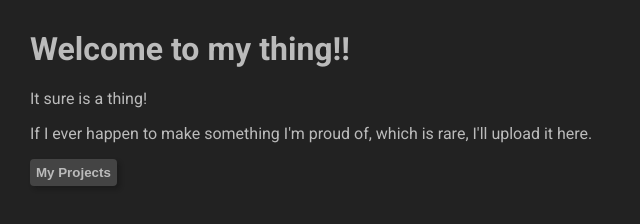
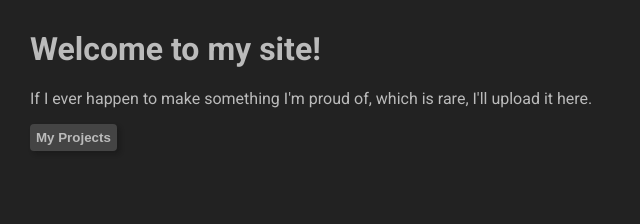
Before and after one commit to thatguyprincelolz/thatguyprincelolz.github.io, a plain HTML site: page index.html in a window 1280 px wide. Shown: the whole page, without its empty margins (0-640 px from the left). Drawn offline with Linux system fonts and the light colour scheme.

Commit message:
change the header and paragraph slightly

```diff
--- a/index.html
+++ b/index.html
@@ -33,8 +33,8 @@
         }
     </style>
     <body>
-        <h1>Welcome to my thing!!</h1>
-        <p>It sure is a thing!</p> <p>If I ever happen to make something I'm proud of, which is rare, I'll
+        <h1>Welcome to my site!</h1>
+        <p>If I ever happen to make something I'm proud of, which is rare, I'll
         upload it here.</p>
         <button><a href=https://thatguyprincelolz.github.io/projects.html>My Projects</a></button>
     </body>
```
